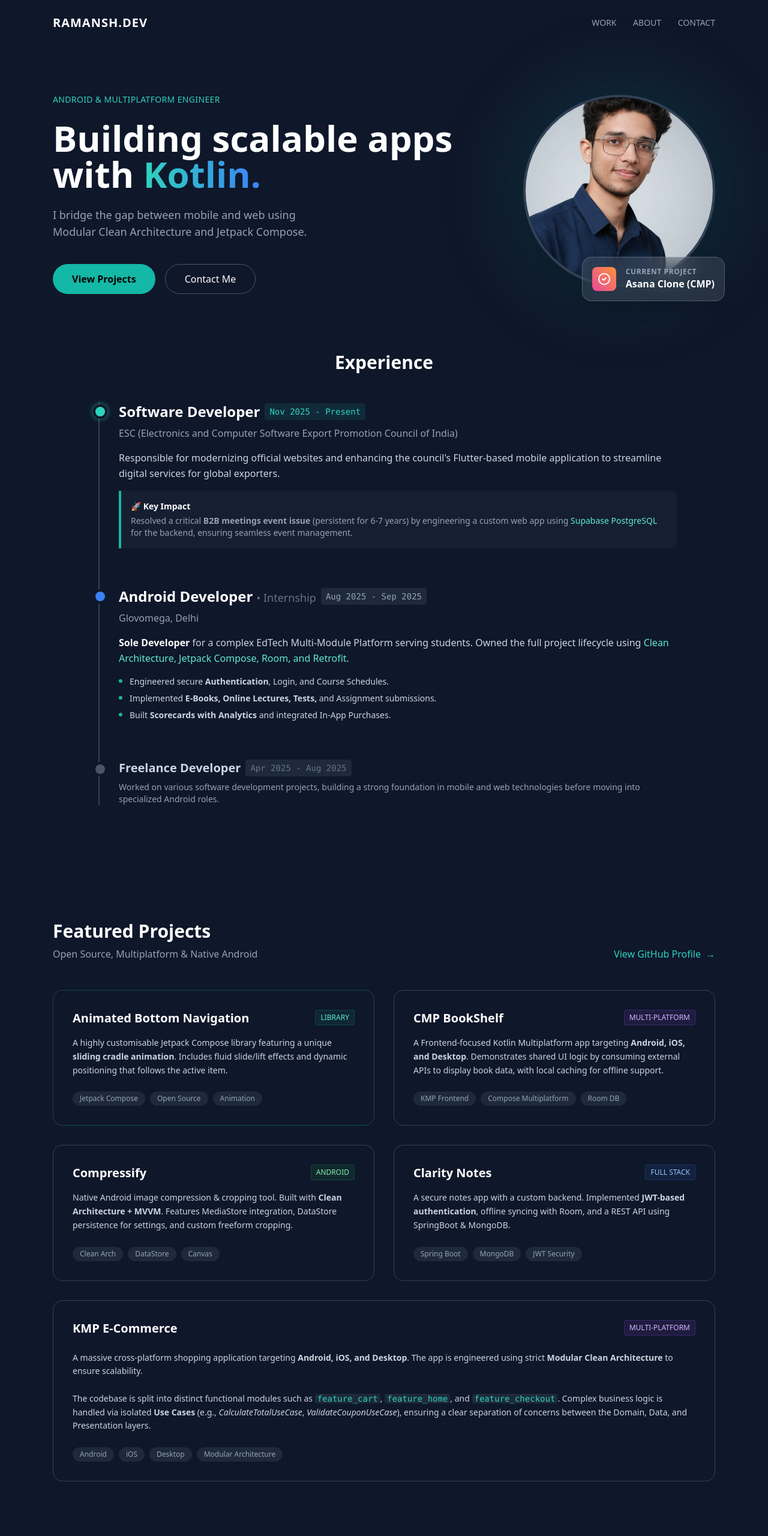
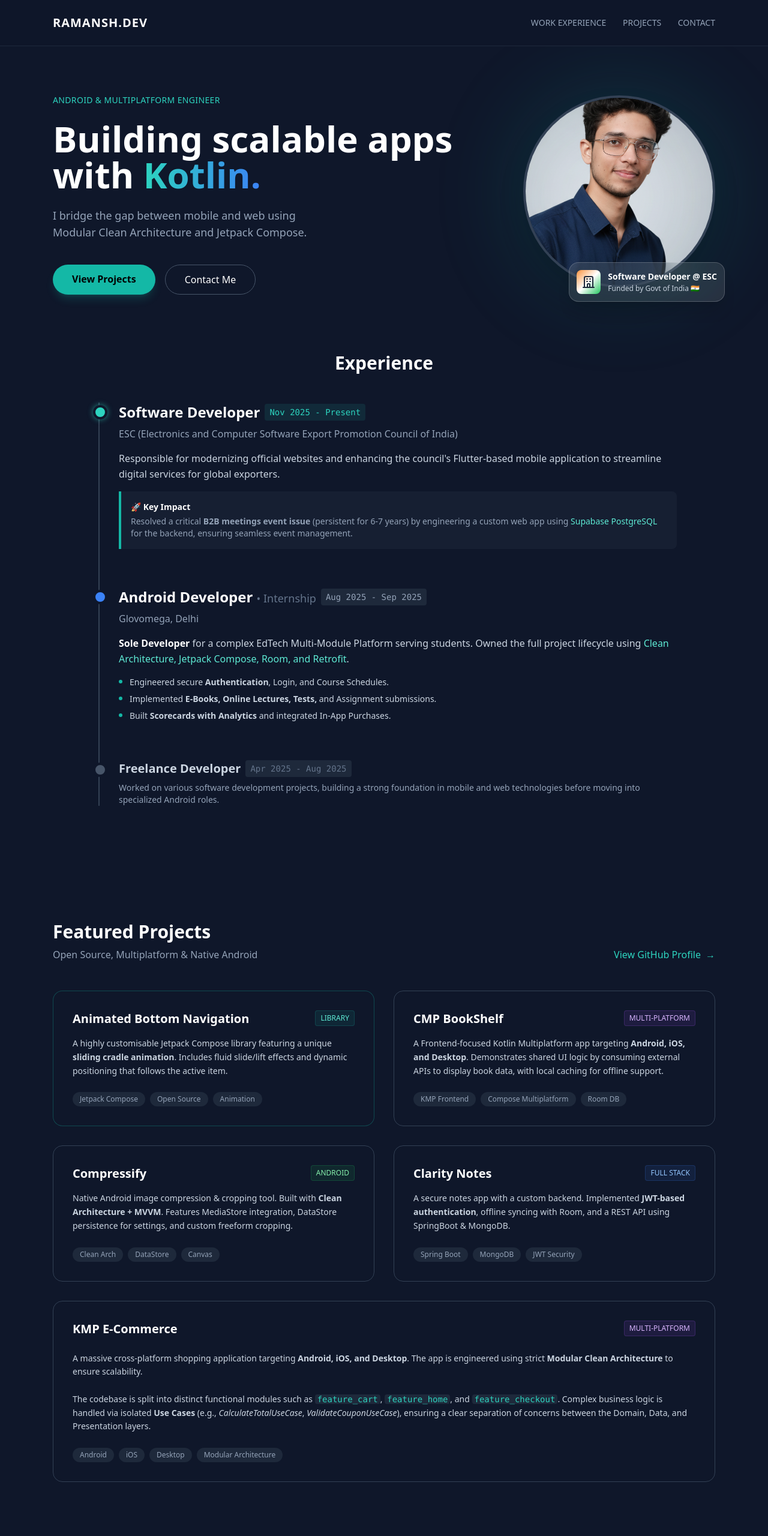
Before and after one commit to RamanshSharma07/my-portfolio-website, a plain HTML site: page index.html in a window 1280 px wide. Shown: the top 2560 px of the page at 60% size. Drawn offline with nearby package versions, Linux system fonts and the light colour scheme.

Commit message:
styling and animation

```diff
--- a/index.html
+++ b/index.html
@@ -6,75 +6,92 @@
     <title>Ramansh Sharma | Android & CMP Developer</title>
 
     <script src="https://cdn.tailwindcss.com"></script>
+    <link rel="stylesheet" href="styles.css">
 
-    <style>
-        /* This is for the Glassmorphism animation */
-        @keyframes float {
-            0% { transform: translateY(0px); }
-            50% { transform: translateY(-10px); }
-            100% { transform: translateY(0px); }
-        }
-        .animate-float {
-            animation: float 4s ease-in-out infinite;
-        }
-    </style>
 </head>
 <body class="bg-slate-900 text-white font-sans min-h-screen">
 
-    <nav class="p-6 flex justify-between items-center max-w-6xl mx-auto">
-        <div class="text-xl font-bold tracking-wider">RAMANSH.DEV</div>
-        <div class="space-x-6 text-sm text-slate-400">
-            <a href="#work" class="hover:text-white transition">WORK</a>
-            <a href="#about" class="hover:text-white transition">ABOUT</a>
+    <nav class="sticky top-0 z-50 bg-slate-900/90 backdrop-blur-md border-b border-slate-800">
+        <div class="max-w-6xl mx-auto p-6 flex justify-between items-center">
+            <div class="text-xl font-bold tracking-wider text-white">
+                <a href="#" class="hover:text-white transition">RAMANSH.DEV</a>
+            </div>
+
+            <div class="hidden md:block space-x-6 text-sm text-slate-400">
+                <a href="#work" class="hover:text-white transition">WORK EXPERIENCE</a>
+                <a href="#projects" class="hover:text-white transition">PROJECTS</a>
                 <a href="#contact" class="hover:text-teal-400 transition">CONTACT</a>
+            </div>
         </div>
     </nav>
 
-    <main class="flex flex-col md:flex-row items-center justify-center gap-12 mt-20 max-w-6xl mx-auto px-6">
+    <main class="flex flex-col md:flex-row items-center justify-center gap-8 md:gap-12 mt-12 md:mt-20 max-w-6xl mx-auto px-6">
 
-        <div class="flex-1 space-y-6">
-            <h2 class="text-teal-400 font-medium tracking-wide uppercase text-sm">Android & Multiplatform Engineer</h2>
-            <h1 class="text-5xl md:text-6xl font-bold leading-tight">
+        <div class="flex-1 space-y-6 text-center md:text-left order-2 md:order-1">
+            <h2 class="text-teal-400 font-medium tracking-wide uppercase text-xs md:text-sm hero-animate">
+                Android & Multiplatform Engineer
+            </h2>
+
+            <h1 class="text-4xl md:text-6xl font-bold leading-tight hero-animate delay-100">
                 Building scalable apps with <span class="text-transparent bg-clip-text bg-gradient-to-r from-teal-400 to-blue-500">Kotlin.</span>
             </h1>
-            <p class="text-slate-400 max-w-md text-lg">
+
+            <p class="text-slate-400 max-w-md mx-auto md:mx-0 text-base md:text-lg hero-animate delay-200">
                 I bridge the gap between mobile and web using Modular Clean Architecture and Jetpack Compose.
             </p>
-            <div class="pt-4 flex gap-4">
-                <button class="bg-teal-500 hover:bg-teal-600 text-black px-8 py-3 rounded-full font-bold transition">View Projects</button>
-                <button class="border border-slate-600 hover:border-white px-8 py-3 rounded-full font-medium transition">Contact Me</button>
+
+            <div class="pt-4 flex flex-col sm:flex-row gap-4 justify-center md:justify-start hero-animate delay-300">
+                <a href="#projects" class="bg-teal-500 hover:bg-teal-600 text-black px-8 py-3 rounded-full font-bold transition w-full transform hover:-translate-y-1 shadow-lg shadow-teal-500/20 sm:w-auto text-center">
+                    View Projects
+                </a>
+                <a href="#contact" class="border border-slate-600 hover:border-white px-8 py-3 rounded-full font-medium transition w-full sm:w-auto text-center">
+                    Contact Me
+                </a>
             </div>
         </div>
 
-        <div class="relative group animate-float">
-            <div class="w-64 h-64 md:w-80 md:h-80 rounded-full overflow-hidden border-4 border-slate-700 shadow-2xl relative z-10">
+        <div class="relative order-1 md:order-2 hero-animate delay-500">
+
+            <div class="animate-float relative">
+
+                <div class="w-48 h-48 md:w-80 md:h-80 rounded-full overflow-hidden border-4 border-slate-700 shadow-2xl relative z-10 mx-auto">
                     <img src="pic.png"
                          alt="Profile"
                          class="w-full h-full object-cover">
                 </div>
 
-            <div class="absolute -bottom-6 -right-4 z-20
+                <div class="absolute -bottom-4 -right-4 md:-bottom-6 md:-right-4 z-20
                             backdrop-blur-xl bg-white/10 border border-white/20
-                        p-4 rounded-2xl shadow-xl
-                        flex items-center gap-4">
-                <div class="w-10 h-10 bg-gradient-to-tr from-pink-500 to-orange-400 rounded-lg flex items-center justify-center">
-                    <svg class="w-6 h-6 text-white" fill="none" stroke="currentColor" viewBox="0 0 24 24"><path stroke-linecap="round" stroke-linejoin="round" stroke-width="2" d="M9 12l2 2 4-4m6 2a9 9 0 11-18 0 9 9 0 0118 0z"></path></svg>
+                            p-3 rounded-2xl shadow-xl
+                            flex items-center gap-3 w-max max-w-none">
+
+                    <div class="w-10 h-10 bg-gradient-to-br from-orange-400 via-white to-green-500 rounded-lg flex items-center justify-center shadow-sm shrink-0">
+                        <svg class="w-5 h-5 md:w-6 md:h-6 text-slate-800" fill="none" stroke="currentColor" viewBox="0 0 24 24">
+                            <path stroke-linecap="round" stroke-linejoin="round" stroke-width="2" d="M19 21V5a2 2 0 00-2-2H7a2 2 0 00-2 2v16m14 0h2m-2 0h-5m-9 0H3m2 0h5M9 7h1m-1 4h1m4-4h1m-1 4h1m-5 10v-5a1 1 0 011-1h2a1 1 0 011 1v5m-4 0h4"></path>
+                        </svg>
                     </div>
+
                     <div>
-                    <p class="text-slate-400 text-xs uppercase font-bold tracking-wider">Current Project</p>
-                    <p class="text-white font-semibold">Asana Clone (CMP)</p>
+                        <p class="text-white font-bold text-xs md:text-sm whitespace-nowrap">
+                            Software Developer @ ESC
+                        </p>
+                        <p class="text-slate-300 text-[10px] md:text-xs mt-0.5 flex items-center gap-1 whitespace-nowrap">
+                            Funded by Govt of India 🇮🇳
+                        </p>
                     </div>
                 </div>
 
-            <div class="absolute inset-0 bg-teal-500 blur-[80px] opacity-20 -z-10 rounded-full"></div>
+                <div class="absolute inset-0 bg-teal-500 blur-[60px] md:blur-[80px] opacity-20 -z-10 rounded-full"></div>
+
+            </div>
         </div>
 
     </main>
 
-    <section id="work" class="max-w-5xl mx-auto px-6 py-24">
+    <section id="work" class="max-w-5xl mx-auto px-6 py-24 reveal">
         <h3 class="text-3xl font-bold mb-12 text-center text-white">Experience</h3>
 
-        <div class="space-y-16 border-l-2 border-slate-700 ml-3 pl-8 relative">
+        <div class="space-y-16 border-l-2 border-slate-700 ml-3 pl-6 md:pl-8 relative">
 
             <div class="relative group">
                 <div class="absolute -left-[43px] top-1 h-6 w-6 rounded-full border-4 border-slate-900 bg-teal-400 shadow-[0_0_10px_rgba(45,212,191,0.6)]"></div>
@@ -152,21 +169,36 @@
         </div>
     </section>
 
-    <section id="projects" class="max-w-6xl mx-auto px-6 py-24">
-        <div class="flex flex-col md:flex-row justify-between items-end mb-12 gap-4">
+    <section id="projects" class="max-w-6xl mx-auto px-6 py-24 reveal">
+        <!-- <div class="flex flex-col md:flex-row justify-between items-end mb-12 gap-4">
             <div>
                 <h3 class="text-3xl font-bold text-white">Featured Projects</h3>
                 <p class="text-slate-400 mt-2">Open Source, Multiplatform & Native Android</p>
             </div>
-            <a href="https://github.com/yourusername" target="_blank" class="text-teal-400 hover:text-white transition font-medium flex items-center gap-2 group">
+            <a href="https://github.com/RamanshSharma07" target="_blank" class="text-teal-400 hover:text-white transition font-medium flex items-center gap-2 group">
                 View GitHub Profile
                 <span class="group-hover:translate-x-1 transition-transform">→</span>
             </a>
+        </div> -->
+
+        <div class="flex flex-col md:flex-row justify-between items-start md:items-end mb-12 gap-4">
+
+            <div>
+                <h3 class="text-3xl font-bold text-white">Featured Projects</h3>
+                <p class="text-slate-400 mt-2">Open Source, Multiplatform & Native Android</p>
+            </div>
+
+            <a href="https://github.com/RamanshSharma07" target="_blank" class="text-teal-400 hover:text-white transition font-medium flex items-center gap-2 group">
+                View GitHub Profile
+                <span class="group-hover:translate-x-1 transition-transform">→</span>
+            </a>
+
         </div>
 
         <div class="grid md:grid-cols-2 gap-8">
 
-            <div class="group bg-slate-900 rounded-2xl border border-teal-500/30 hover:border-teal-400 transition-all duration-300 flex flex-col">
+            <a href="https://github.com/RamanshSharma07/Animated_Bottom_Navigation" target="_blank"
+               class="group bg-slate-900 rounded-2xl border border-teal-500/30 hover:border-teal-400 transition-all duration-300 flex flex-col cursor-pointer">
                 <div class="p-8 flex-1">
                     <div class="flex justify-between items-start mb-4">
                         <h4 class="text-xl font-bold text-white group-hover:text-teal-400 transition">Animated Bottom Navigation</h4>
@@ -182,9 +214,10 @@
                         <span class="px-3 py-1 bg-slate-800 text-slate-400 text-xs rounded-full">Animation</span>
                     </div>
                 </div>
-            </div>
+            </a>
 
-            <div class="group bg-slate-900 rounded-2xl border border-slate-700 hover:border-teal-500/50 transition-all duration-300 flex flex-col">
+            <a href="https://github.com/RamanshSharma07/CMP-BookShelf" target="_blank"
+               class="group bg-slate-900 rounded-2xl border border-slate-700 hover:border-teal-500/50 transition-all duration-300 flex flex-col cursor-pointer">
                 <div class="p-8 flex-1">
                     <div class="flex justify-between items-start mb-4">
                         <h4 class="text-xl font-bold text-white group-hover:text-teal-400 transition">CMP BookShelf</h4>
@@ -200,9 +233,10 @@
                         <span class="px-3 py-1 bg-slate-800 text-slate-400 text-xs rounded-full">Room DB</span>
                     </div>
                 </div>
-            </div>
+            </a>
 
-            <div class="group bg-slate-900 rounded-2xl border border-slate-700 hover:border-teal-500/50 transition-all duration-300 flex flex-col">
+            <a href="https://github.com/RamanshSharma07/Compressify" target="_blank"
+               class="group bg-slate-900 rounded-2xl border border-slate-700 hover:border-teal-500/50 transition-all duration-300 flex flex-col cursor-pointer">
                 <div class="p-8 flex-1">
                     <div class="flex justify-between items-start mb-4">
                         <h4 class="text-xl font-bold text-white group-hover:text-teal-400 transition">Compressify</h4>
@@ -218,9 +252,10 @@
                         <span class="px-3 py-1 bg-slate-800 text-slate-400 text-xs rounded-full">Canvas</span>
                     </div>
                 </div>
-            </div>
+            </a>
 
-            <div class="group bg-slate-900 rounded-2xl border border-slate-700 hover:border-teal-500/50 transition-all duration-300 flex flex-col">
+            <a href="https://github.com/RamanshSharma07/Clarity_Notes" target="_blank"
+               class="group bg-slate-900 rounded-2xl border border-slate-700 hover:border-teal-500/50 transition-all duration-300 flex flex-col cursor-pointer">
                 <div class="p-8 flex-1">
                     <div class="flex justify-between items-start mb-4">
                         <h4 class="text-xl font-bold text-white group-hover:text-teal-400 transition">Clarity Notes</h4>
@@ -236,9 +271,10 @@
                         <span class="px-3 py-1 bg-slate-800 text-slate-400 text-xs rounded-full">JWT Security</span>
                     </div>
                 </div>
-            </div>
+            </a>
 
-            <div class="group md:col-span-2 bg-slate-900 rounded-2xl border border-slate-700 hover:border-teal-500/50 transition-all duration-300">
+            <a href="https://github.com/RamanshSharma07/KMP-E-Commerce" target="_blank"
+               class="group md:col-span-2 bg-slate-900 rounded-2xl border border-slate-700 hover:border-teal-500/50 transition-all duration-300 block cursor-pointer">
                 <div class="p-8">
                     <div class="flex justify-between items-start mb-6">
                         <h4 class="text-xl font-bold text-white group-hover:text-teal-400 transition">KMP E-Commerce</h4>
@@ -262,10 +298,65 @@
                         <span class="px-3 py-1 bg-slate-800 text-slate-400 text-xs rounded-full">Modular Architecture</span>
                     </div>
                 </div>
-            </div>
+            </a>
 
         </div>
     </section>
 
+    <section id="contact" class="max-w-4xl mx-auto px-6 py-24 text-center reveal">
+
+        <h2 class="text-4xl md:text-5xl font-bold text-white mb-6 tracking-tight">
+            Ready to build something <span class="text-teal-400">scalable?</span>
+        </h2>
+
+        <p class="text-slate-400 text-lg mb-10 max-w-xl mx-auto leading-relaxed">
+            I am currently open for <strong>Android</strong> and <strong>Kotlin Multiplatform</strong> opportunities.
+            Whether you have a question about Clean Architecture or just want to say hi, my inbox is open!
+        </p>
+
+        <div class="flex flex-col sm:flex-row justify-center items-center gap-4 mb-20">
+            <a href="mailto:ramanshsharma53@gmail.com"
+               class="px-8 py-4 bg-teal-500 hover:bg-teal-400 text-slate-900 font-bold rounded-full transition-all transform hover:-translate-y-1 shadow-lg shadow-teal-500/20">
+                Say Hello 👋
+            </a>
+            <a href="https://www.linkedin.com/in/ramansh-sharma-697641262" target="_blank"
+               class="px-8 py-4 border border-slate-700 hover:border-white text-white font-medium rounded-full transition-all hover:bg-slate-800">
+                Connect on LinkedIn
+            </a>
+        </div>
+
+        <footer class="pt-8 border-t border-slate-800 flex flex-col md:flex-row justify-between items-center gap-4">
+            <div class="text-slate-500 text-sm">
+                <p>&copy; 2025 Ramansh Sharma. Built with <span class="text-slate-400">Tailwind CSS</span>.</p>
+            </div>
+
+            <div class="flex gap-8">
+                <a href="https://github.com/RamanshSharma07" target="_blank" class="text-slate-400 hover:text-teal-400 transition text-sm font-medium">GITHUB</a>
+                <a href="https://www.linkedin.com/in/ramansh-sharma-697641262" target="_blank" class="text-slate-400 hover:text-teal-400 transition text-sm font-medium">LINKEDIN</a>
+                <a href="mailto:ramanshsharma53@gmail.com" class="text-slate-400 hover:text-teal-400 transition text-sm font-medium">EMAIL</a>
+            </div>
+        </footer>
+
+    </section>
+
+    <script>
+    // Simple Scroll Observer
+        document.addEventListener('DOMContentLoaded', () => {
+            const observer = new IntersectionObserver((entries) => {
+                entries.forEach(entry => {
+                    if (entry.isIntersecting) {
+                        entry.target.classList.add('active');
+                        observer.unobserve(entry.target);
+                    }
+                });
+            }, {
+                threshold: 0.1
+            });
+
+            // Find all elements with class 'reveal' and start watching them
+            document.querySelectorAll('.reveal').forEach(el => observer.observe(el));
+        });
+    </script>
+
     </body>
 </html>
--- /dev/null
+++ b/styles.css
@@ -0,0 +1,43 @@
+html {
+    scroll-behavior: smooth;
+    /* scroll-padding-top: 100px; */
+}
+
+/* Existing Glassmorphism animation */
+@keyframes float {
+    0% { transform: translateY(0px); }
+    50% { transform: translateY(-10px); }
+    100% { transform: translateY(0px); }
+}
+.animate-float {
+    animation: float 4s ease-in-out infinite;
+}
+
+/* --- Scroll Reveal Animation --- */
+.reveal {
+    opacity: 0;
+    transform: translateY(30px); /* Start slightly down */
+    transition: all 1s cubic-bezier(0.5, 0, 0, 1);
+}
+.reveal.active {
+    opacity: 1;
+    transform: translateY(0); /* Move to normal position */
+}
+
+/* --- Hero Entry Animations --- */
+@keyframes fadeInUp {
+    from { opacity: 0; transform: translateY(20px); }
+    to { opacity: 1; transform: translateY(0); }
+}
+
+/* Utility class to apply the animation */
+.hero-animate {
+    opacity: 0;
+    animation: fadeInUp 0.8s ease-out forwards;
+}
+
+/* Delays so elements appear one by one */
+.delay-100 { animation-delay: 0.1s; }
+.delay-200 { animation-delay: 0.2s; }
+.delay-300 { animation-delay: 0.3s; }
+.delay-500 { animation-delay: 0.5s; }
```
Also changed, not shown: README.md. Lines whose indentation alone changed are shown as unchanged.
